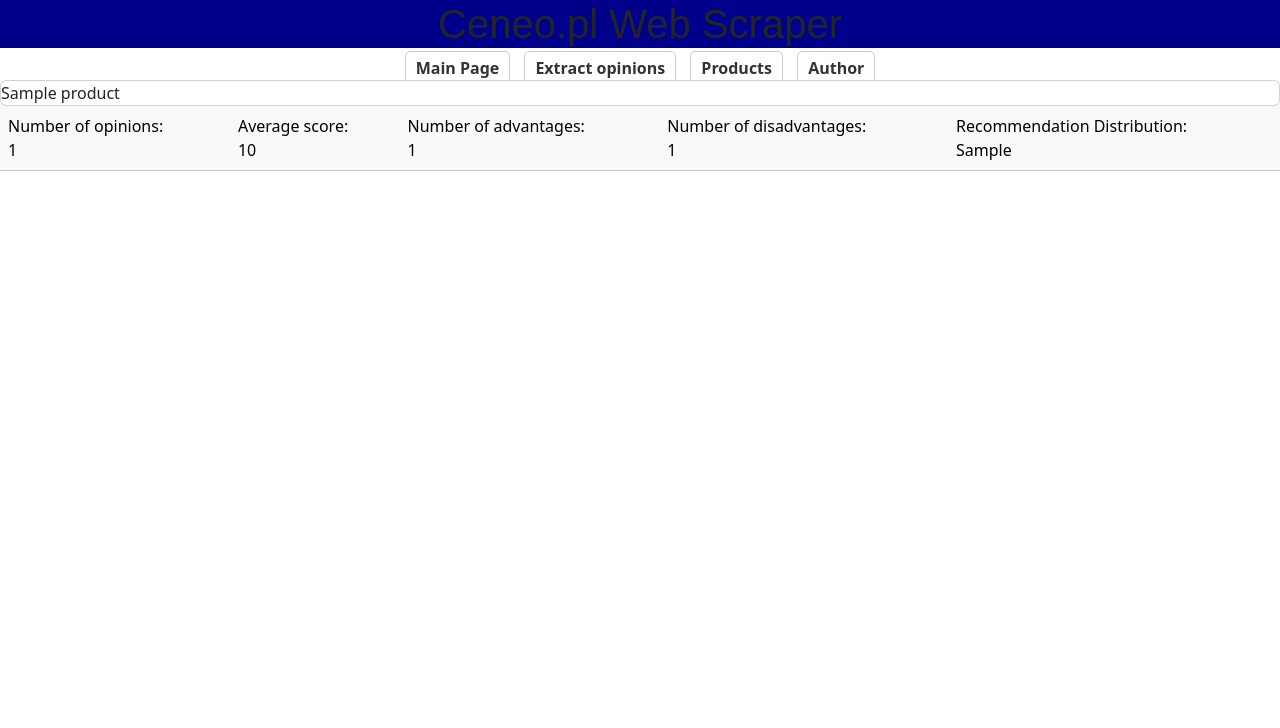
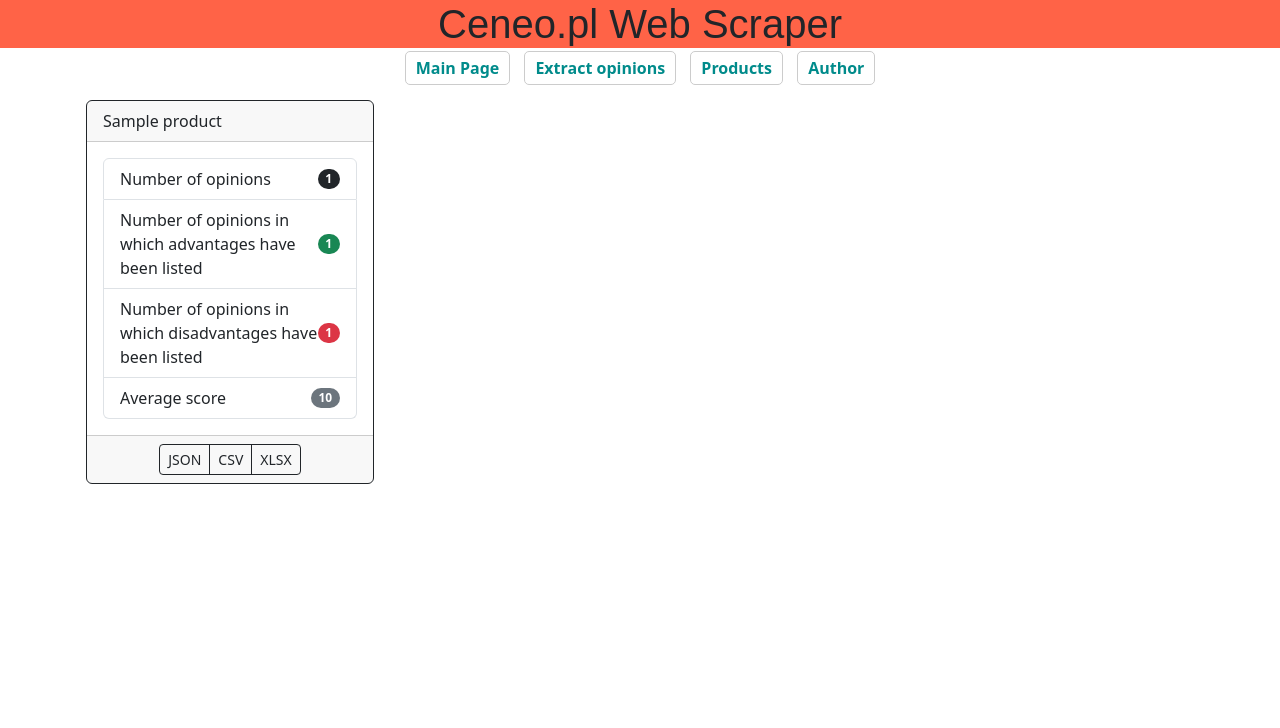
Before and after one commit to AnnaVasylieva1/CeneoWebScraperAI11, a Flask app: template app/templates/products.html in a window 1280 px wide. Shown: the top 728 px of the page. Run offline with Flask 3, Linux system fonts and the light colour scheme; the template is opened without the code that fills it: most values are stand-ins (such as "Sample title", 1, 10 or a date in 2020); some libraries are stand-ins or nearby versions.

Commit message:
2024-06-04 AV

```diff
--- a/app/routes.py
+++ b/app/routes.py
@@ -2,27 +2,26 @@
 from app import utils
 from flask import render_template, request, redirect, url_for, send_file
 import requests
+import os
+import json
 import pandas as pd
 import numpy as np
 from io import BytesIO
 from bs4 import BeautifulSoup
-import os
-import json
-from deep_translator import GoogleTranslator
 from matplotlib import pyplot as plt
 import matplotlib
+import xlsxwriter
 matplotlib.use('Agg')
 
 @app.route('/')
-@app.route('/index')
 def index():
     return render_template("index.html")
 
-@app.route('/extract', methods=['GET','POST'])
+@app.route('/extract', methods=['GET', 'POST'])
 def extract():
     if request.method == "POST":
         product_id = request.form.get('product_id')
-        url =f"https://www.ceneo.pl/{product_id}#tab=reviews"
+        url = f"https://www.ceneo.pl/{product_id}#tab=reviews"
         response = requests.get(url)
         if response.status_code == requests.codes['ok']:
             page_dom = BeautifulSoup(response.text, "html.parser")
@@ -30,7 +29,7 @@
                 opinions_count = page_dom.select_one("a.product-review__link > span").get_text().strip()
             except AttributeError:
                 opinions_count = 0
-            if  opinions_count:
+            if opinions_count:
                 product_name = page_dom.select_one("h1").get_text().strip()
                 all_opinions = []
                 while(url):
@@ -38,7 +37,6 @@
                     response = requests.get(url)
                     page_dom = BeautifulSoup(response.text, "html.parser")
                     opinions = page_dom.select("div.js_product-review")
-
                     for opinion in opinions:
                         single_opinion = {
                             key: utils.extract(opinion, *value)
@@ -48,17 +46,17 @@
                             single_opinion[key] = value(single_opinion[key])
                         all_opinions.append(single_opinion)
                     try:
-                        url = "https://www.ceneo.pl"+extract(page_dom, "a.pagination__next", "href")
+                        url = "https://www.ceneo.pl"+utils.extract(page_dom, "a.pagination__next", "href")
                     except TypeError:
                         url = None
-                if not  os.path.exists("app/opinions"):
+                if not os.path.exists("app/opinions"):
                     os.mkdir("app/opinions")
                 jf = open(f"app/opinions/{product_id}.json", "w", encoding="UTF-8")
                 json.dump(all_opinions, jf, indent=4, ensure_ascii=False)
                 jf.close()
                 opinions = pd.DataFrame.from_dict(all_opinions)
                 MAX_SCORE = 5
-                opinions.score =  opinions.score.apply(lambda s: round(s*MAX_SCORE, 1))
+                opinions.score = opinions.score.apply(lambda s: round(s*MAX_SCORE, 1))
                 opinions_count = opinions.index.size
                 pros_count = opinions.pros.apply(lambda p: None if not p else p).count()
                 cons_count = opinions.cons.apply(lambda c: None if not c else c).count()
@@ -73,35 +71,32 @@
                     'cons_count': int(cons_count),
                     'average_score': average_score,
                     'score_distribution': score_distribution.to_dict(),
-                    'recommendation_distribution':recommendation_distribution.to_dict(),
-
+                    'recommendation_distribution': recommendation_distribution.to_dict()
                 }
-
-                if not  os.path.exists("app/products"):
+                if not os.path.exists("app/products"):
                     os.mkdir("app/products")
                 jf = open(f"app/products/{product_id}.json", "w", encoding="UTF-8")
                 json.dump(product, jf, indent=4, ensure_ascii=False)
                 jf.close()
-
-                if not  os.path.exists("app/charts"):
+                if not os.path.exists("app/charts"):
                     os.mkdir("app/charts")
                 fig, ax = plt.subplots()
                 score_distribution.plot.bar(color = "hotpink")
                 plt.xlabel("Number of stars")
-                plt.ylabel("Number of opinions")
-                plt.title(f"Score histogram for {product_id} product")
+                plt.ylabel("Number of  opinions")
+                plt.title(f"Score histogram for {product_name}")
                 plt.xticks(rotation = 0)
-                ax.bar_label(ax.containers[0], label_type="edge", fmt = lambda l: int(l) if l else "")
-                plt.savefig(f"app/charts/{product_name}_score.png")
+                ax.bar_label(ax.containers[0], label_type='edge', fmt = lambda l: int(l) if l else "")
+                plt.savefig(f"app/charts/{product_id}_score.png")
+                plt.close()
                 recommendation_distribution.plot.pie(
                     labels = ["Recommend", "Not recommend", "Indifferent"],
                     label = "",
-                    colors = ["mediumturquoise", "maroon", "silver"],
+                    colors = ["forestgreen", "crimson", "silver"],
                     autopct = lambda l: "{:1.1f}%".format(l) if l else ""
                 )
-                plt.title(f"Recommendation shares for {product_name} product")
+                plt.title(f"Recommendations shares for {product_name}")
                 plt.savefig(f"app/charts/{product_id}_recommendation.png")
-
                 return redirect(url_for('product', product_id=product_id))
             return render_template("extract.html", error = "Product has no opinions")
         return render_template("extract.html", error = "Product does not exist")
@@ -125,7 +120,13 @@
 
 @app.route('/product/<product_id>')
 def product(product_id):
-    return render_template("product.html", product_id=product_id)
+    opinions = pd.read_json(f"app/opinions/{product_id}.json")
+    return render_template("product.html", product_id=product_id, opinions=opinions.to_html
+    (classes="table table-hover table-stripped", index=False))
+
+@app.route('/charts/<product_id>')
+def charts(product_id):
+    return render_template("charts.html", product_id=product_id)
 
 
 
@@ -135,14 +136,14 @@
 
 @app.route('/download/csv/<product_id>')
 def download_csv(product_id):
-    opinions = pd.read_json(f'app/opinions/{product_id}.json')
-    content_pl,content_pl =opinions['content'].apply(pd.Series)
-    response_stream= BytesIO(opinions.to_csv().encode())
+    opinions = pd.read_json(f"app/opinions/{product_id}.json")
+    opinions = pd.concat([opinions.drop(['content'], axis=1), opinions['content'].apply(pd.Series)], axis=1)
+    response_stream = BytesIO(opinions.to_csv().encode())
     return send_file(response_stream, mimetype='text/csv', download_name=f'{product_id}.csv', as_attachment=True)
 
 @app.route('/download/xlsx/<product_id>')
 def download_xlsx(product_id):
-    opinions = pd.read_json(f'app/opinions/{product_id}.json')
+    opinions = pd.read_json(f"app/opinions/{product_id}.json")
     buffer = BytesIO()
     with pd.ExcelWriter(buffer, engine="xlsxwriter") as writer:
         opinions.to_excel(writer)
--- a/app/static/style.css
+++ b/app/static/style.css
@@ -5,7 +5,7 @@
     margin-top: 30px; /* Adjust top margin for spacing */
     margin-bottom: 30px; /* Adjust bottom margin for spacing */
     font-family: Arial, sans-serif; /* Choose your preferred font family */
-    background-color: #00008B;
+    background-color: #ff6347;
 
 }
 
@@ -40,7 +40,7 @@
 
 .menu nav a {
     text-decoration: none;
-    color: #333;
+    color: #008b8b;
     font-weight: bold;
     padding: 5px 10px; /* Add padding to make clickable area larger */
     border: 1px solid #ccc; /* Optional: add border for visual effect */
@@ -48,7 +48,7 @@
 }
 
 .menu nav a:hover {
-    background-color: #008b8b; /* Optional: add background color on hover */
+    background-color: #054A39; /* Optional: add background color on hover */
 }
 
 
--- a/app/templates/base.html
+++ b/app/templates/base.html
@@ -6,6 +6,9 @@
     <link rel="stylesheet" type="text/css" href="{{url_for('static',filename='style.css')}}">
     <link href="https://cdn.jsdelivr.net/npm/bootstrap@5.3.3/dist/css/bootstrap.min.css" rel="stylesheet" integrity="sha384-QWTKZyjpPEjISv5WaRU9OFeRpok6YctnYmDr5pNlyT2bRjXh0JMhjY6hW+ALEwIH" crossorigin="anonymous">
     <script src="https://cdn.jsdelivr.net/npm/bootstrap@5.3.3/dist/js/bootstrap.bundle.min.js" integrity="sha384-YvpcrYf0tY3lHB60NNkmXc5s9fDVZLESaAA55NDzOxhy9GkcIdslK1eN7N6jIeHz" crossorigin="anonymous"></script>
+    <link rel="stylesheet" href="https://cdn.datatables.net/2.0.8/css/dataTables.dataTables.css" />
+    <script   src="https://code.jquery.com/jquery-3.7.1.js"   integrity="sha256-eKhayi8LEQwp4NKxN+CfCh+3qOVUtJn3QNZ0TciWLP4="   crossorigin="anonymous"></script>
+    <script scr="https://cdn.datatables.net/2.0.8/js/dataTables.js"></script>
     <title>Ceneo.pl Web Scraper</title>
 </head>
 <body>
@@ -34,5 +37,7 @@
     <footer>
        <p>Anna Vasylieva, Krakow University of Ecomonics</p>
     </footer>
+    {% block scripts %}
+    {% endblock %}
 </body>
 </html>
--- /dev/null
+++ b/app/templates/charts.html
@@ -0,0 +1,5 @@
+{% extends "base.html" %}
+{% block content %}
+  <p>This is {{product_id}} product file</p>
+  <a type="button" class="btn btn-outline-dark" href="{{url_for('product', product_id=product_id)}}">opinions</a>
+{% endblock %}
--- a/app/templates/products.html
+++ b/app/templates/products.html
@@ -1,33 +1,41 @@
 {% extends "base.html" %}
-
 {% block content %}
+<div class="container mb-5 mt-3">
+    <div class="row">
     {% for product in products %}
-
-        <!--<div class="card">{{product.opinions_count}}</div> -->
-        <!-- On tables -->
-    <div class="table-responsive">
-        <table class="table align-center">
-
-
-        <!-- On rows -->
-        <tr class="table-light"><div class="card">{{product.product_name}}</div>
-
-
-        <!-- On cells (`td` or `th`) -->
-        <td >Number of opinions:<div >{{product.opinions_count}}</div></td>
-        <td >Average score:<div>{{product.average_score}}</div></td>
-        <td >Number of advantages:<div >{{product.pros_count}}</div></td>
-        <td >Number of disadvantages:<div >{{product.cons_count}}</div></td>
-        <td >Recommendation Distribution:<div>{{product.recommendation_distribution}}</div></td>
-
-
-
-        </tr>
-
-        </table>
+        <div class="col-4">
+            <div class="card border-dark ms-1 me-1 mb-1 mt-1" style="width: 18rem;">
+                <div class="card-header"><a class="list-group-item" type="button" href="{{url_for('product', product_id=product.product_id)}}">{{product.product_name}}</a></div>
+                <div class="card-body">
+                    <ul class="list-group">
+                        <li class="list-group-item d-flex justify-content-between align-items-center">
+                            Number of opinions
+                            <span class="badge text-bg-dark rounded-pill"><i class="bi bi-pie-chart-fill"></i> {{product.opinions_count}}</span>
+                        </li>
+                        <li class="list-group-item d-flex justify-content-between align-items-center">
+                            Number of opinions in which advantages have been listed
+                            <span class="badge text-bg-success rounded-pill"><i class="bi bi-hand-thumbs-up-fill"></i> {{product.pros_count}}</span>
+                        </li>
+                        <li class="list-group-item d-flex justify-content-between align-items-center">
+                            Number of opinions in which disadvantages have been listed
+                            <span class="badge text-bg-danger rounded-pill"><i class="bi bi-hand-thumbs-down-fill"></i> {{product.cons_count}}</span>
+                        </li>
+                        <li class="list-group-item d-flex justify-content-between align-items-center">
+                            Average score
+                            <span class="badge text-bg-secondary rounded-pill"><i class="bi bi-stars"></i> {{product.average_score|round(2)}}</span>
+                        </li>
+                    </ul>
+                </div>
+                <div class="card-footer text-center">
+                    <div class="btn-group btn-group-sm">
+                        <a href="{{url_for('download_json', product_id=product.product_id)}}" class="btn btn-outline-dark">JSON</a>
+                        <a href="{{url_for('download_csv', product_id=product.product_id)}}" class="btn btn-outline-dark">CSV</a>
+                        <a href="{{url_for('download_xlsx', product_id=product.product_id)}}" class="btn btn-outline-dark">XLSX</a>
+                    </div>
+                </div>
+            </div>
+        </div>
+    {% endfor %}
     </div>
-
-
-
-    {% endfor %}
+</div>
 {% endblock %}
--- a/requirements.txt
+++ b/requirements.txt
@@ -58,4 +58,5 @@
 urllib3==2.2.1
 wcwidth==0.2.13
 werkzeug==3.0.2
+XlsxWriter==3.2.0
 zipp==3.18.1
```
Also changed, not shown: app/templates/product.html (+14 -1 lines), app/utils.py (+11 -17 lines).
